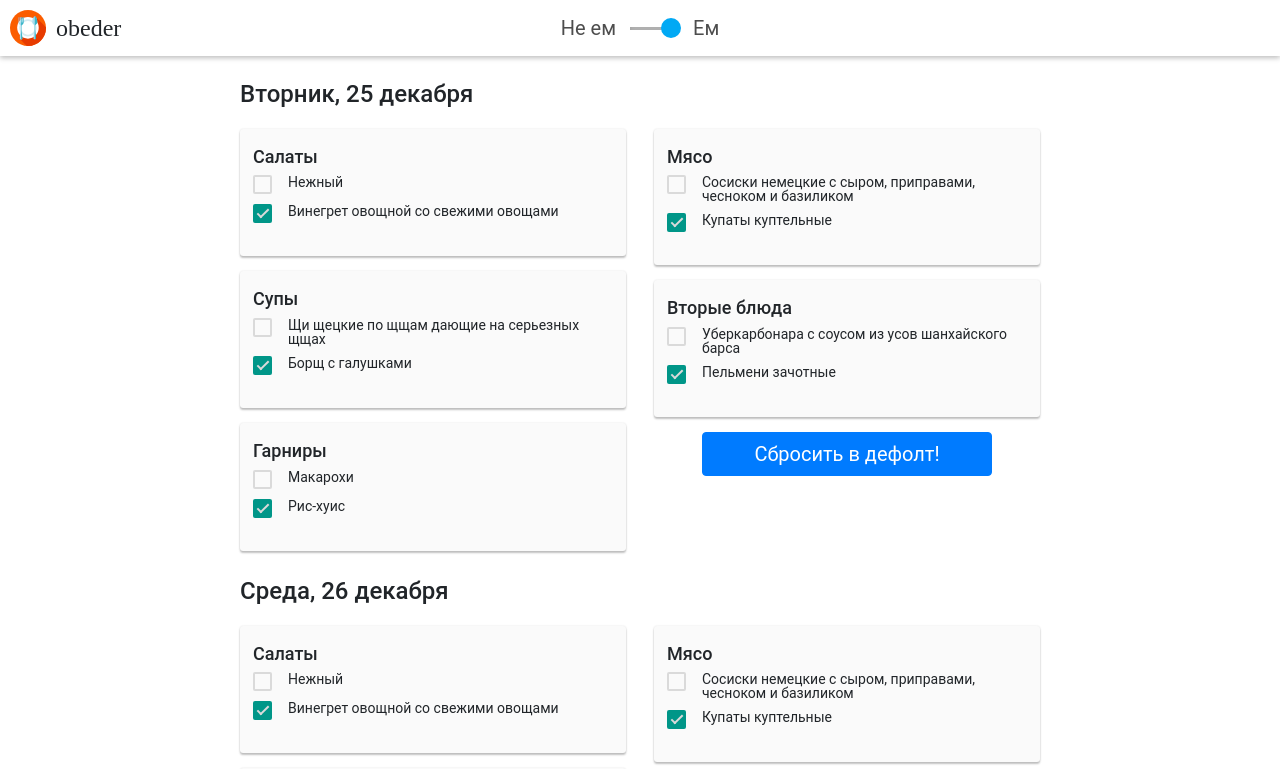
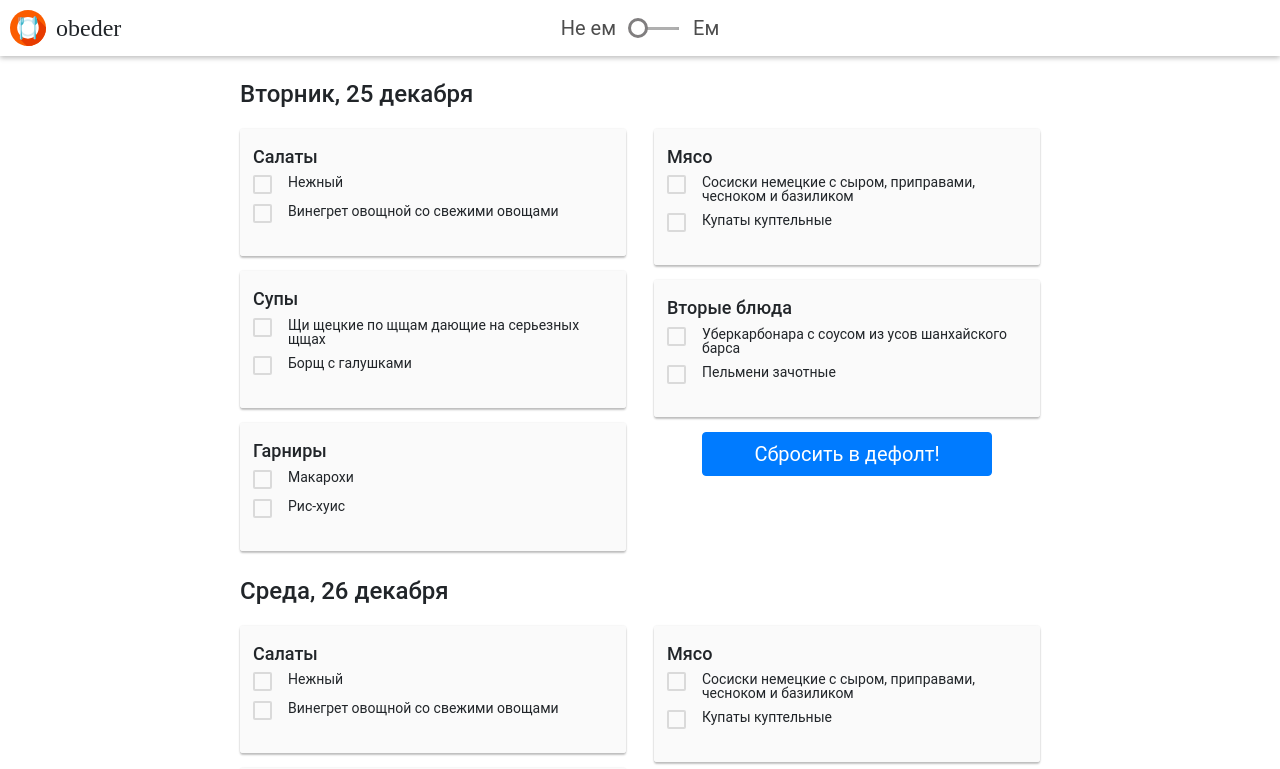
Before and after one commit to dimastad/TestObeder, a React (Create React App) app: page / in a window 1280 px wide. Shown: the top 769 px of the page. Built offline with nearby package versions, Linux system fonts and the light colour scheme; what webfontloader would draw is missing.

Commit message:
add second requirement

```diff
--- a/src/App.css
+++ b/src/App.css
@@ -33,7 +33,7 @@
   padding: 0 15px;
 }
 
-.menuForm {
+.menuFormWrapper {
   max-width: 800px;
   margin: 0 auto;
 }
--- a/src/App.js
+++ b/src/App.js
@@ -12,10 +12,10 @@ class App extends Component {
       <div className="App">
         <Header />
         <div className="pageWrapper px-3 mb-5">
-          <form className="menuForm">
+          <div className="menuFormWrapper">
             <Today />
             <Tomorrow />
-          </form>
+          </div>
 
         </div>
 
--- a/src/components/Button/Button.js
+++ b/src/components/Button/Button.js
@@ -4,10 +4,11 @@ import './Button.css';
 export default class Button extends Component {
     render() {
         const{
+            type,
             buttonText
         } = this.props;
         return (
-            <button type="button" className="btn btn-primary">
+            <button type={type} className="btn btn-primary">
                 {buttonText}
             </button>
         )
--- a/src/components/Header/Header.css
+++ b/src/components/Header/Header.css
@@ -47,7 +47,7 @@ input[type="checkbox"].choice {
     border-radius: 50%;
     border: 3px solid #807E7F;
     top: 8px;
-    left: 70px;
+    left: 67px;
     background: #fff;
     transition: all 0.5s;
     cursor: pointer;
--- a/src/components/Header/Header.js
+++ b/src/components/Header/Header.js
@@ -3,6 +3,8 @@ import logo from '../../logo.svg';
 import './Header.css';
 
 export default class Header extends Component {
+
+
     render() {
         return (
             <header className="App-header">
@@ -14,7 +16,7 @@ export default class Header extends Component {
 
                 <div className="checkbox-toggle">
                     <label htmlFor="choice" className="not-eat">Не ем</label>
-                    <input id='choice' type="checkbox" className="choice" defaultChecked />
+                    <input id='choice' type="checkbox" className="choice" />
                     <label className="checkbox-circle" htmlFor='choice'></label>
                     <label htmlFor='choice' className="eat">Ем</label>
                 </div>
--- a/src/components/Menu/Menu.css
+++ b/src/components/Menu/Menu.css
@@ -6,9 +6,8 @@
     margin-bottom: 15px;
 }
 
-.menu.disabled {
+.menu:disabled {
     opacity: 0.2;
-    mix-blend-mode: normal;
     user-select: none;
     pointer-events: none;
 }
@@ -26,6 +25,9 @@
 
 .menu__list-item {
     display: flex;
+}
+
+.menu__list-item:not(:last-child) {
     margin-bottom: 10px;
 }
 
--- a/src/components/Menu/Menu.js
+++ b/src/components/Menu/Menu.js
@@ -12,7 +12,7 @@ export default class Menu extends Component {
             dish2
         } = this.props;
         return (
-            <div className="menu">
+            <fieldset className="menu">
                 <h4>{menuheader}</h4>
                 <ul className="menu__list">
                     <li className="menu__list-item">
@@ -21,12 +21,12 @@ export default class Menu extends Component {
                         <label htmlFor={id1}>{dish1}</label>
                     </li>
                     <li className="menu__list-item">
-                        <input id={id2} type="checkbox" className="menu__checkbox_hidden" defaultChecked></input>
+                        <input id={id2} type="checkbox" className="menu__checkbox_hidden"></input>
                         <label className="menu__checkbox mr-3" htmlFor={id2} ></label>
                         <label htmlFor={id2}>{dish2}</label>
                     </li>
                 </ul>
-            </div>
+            </fieldset>
         )
     }
 }
--- a/src/components/Today/Today.js
+++ b/src/components/Today/Today.js
@@ -11,23 +11,24 @@ let month = ["января", "февраля", "марта", "апреля", "м
 	"июля", "августа", "сентября", "октября", "ноября", "декабря" ];
 
 export default class Today extends Component {
+
     render() {
         return (
             <div>
                 <h2 className="blockTitle">
                     {weekDay[date.getDay()]}, {date.getDate()} {month[date.getMonth()]}
                 </h2>
-                <div className="menuWrapper">
+                <form className="menuWrapper">
                     <Menu menuheader="Салаты" id1="salad" dish1="Нежный" id2="vinegret" dish2="Винегрет овощной со свежими овощами" />
                     <Menu menuheader="Супы" id1="shee" dish1="Щи щецкие по щщам дающие на серьезных щщах" id2="borsh" dish2="Борщ с галушками" />
                     <Menu menuheader="Гарниры" id1="paste" dish1="Макарохи" id2="reeze" dish2="Рис-хуис" />
                     <Menu menuheader="Мясо" id1="sausages" dish1="Сосиски немецкие с сыром, приправами, чесноком и базиликом" id2="kupaty" dish2="Купаты куптельные" />
                     <Menu addClass="disabled" menuheader="Вторые блюда" id1="karbonara" dish1="Уберкарбонара с соусом из усов шанхайского барса" id2="ravioly" dish2="Пельмени зачотные" />
-                    <Button buttonText="Сбросить в дефолт!"/>
+                    <Button type="reset" buttonText="Сбросить в дефолт!" />
                     <br/>
                     <br/>
                     <br/>
-                </div>
+                </form>
             </div>
         )
     }
--- a/src/components/Tomorrow/Tomorrow.js
+++ b/src/components/Tomorrow/Tomorrow.js
@@ -4,8 +4,7 @@ import Button from "../Button/Button";
 
 
 let date = new Date();
-let weekDay = ["Воскресенье", "Понедельник", "Вторник", "Среда", "Четверг", "Пятница",
-"Суббота"];
+let weekDay = ["Воскресенье", "Понедельник", "Вторник", "Среда", "Четверг", "Пятница", "Суббота"];
 let month = ["января", "февраля", "марта", "апреля", "мая", "июня",
 	"июля", "августа", "сентября", "октября", "ноября", "декабря" ];
 
@@ -17,14 +16,14 @@ export default class Tomorrow extends Component {
                     {weekDay[date.getDay() + 1]}, {date.getDate() + 1} {month[date.getMonth()]}
 
                 </h2>
-                <div className="menuWrapper">
+                <form className="menuWrapper">
                     <Menu menuheader="Салаты" id1="salad-t" dish1="Нежный" id2="vinegret-t" dish2="Винегрет овощной со свежими овощами" />
                     <Menu menuheader="Супы" id1="shee-t" dish1="Щи щецкие по щщам дающие на серьезных щщах" id2="borsh-t" dish2="Борщ с галушками" />
                     <Menu menuheader="Гарниры" id1="paste-t" dish1="Макарохи" id2="reeze-t" dish2="Рис-хуис" />
                     <Menu menuheader="Мясо" id1="sausages-t" dish1="Сосиски немецкие с сыром, приправами, чесноком и базиликом" id2="kupaty-t" dish2="Купаты куптельные" />
                     <Menu addClass="disabled" menuheader="Вторые блюда" id1="karbonara-t" dish1="Уберкарбонара с соусом из усов шанхайского барса" id2="ravioly-t" dish2="Пельмени зачотные" />
-                    <Button buttonText="Сбросить в дефолт!"/>
-                </div>
+                    <Button type="reset" buttonText="Сбросить в дефолт!"/>
+                </form>
             </div>
         )
     }
```
